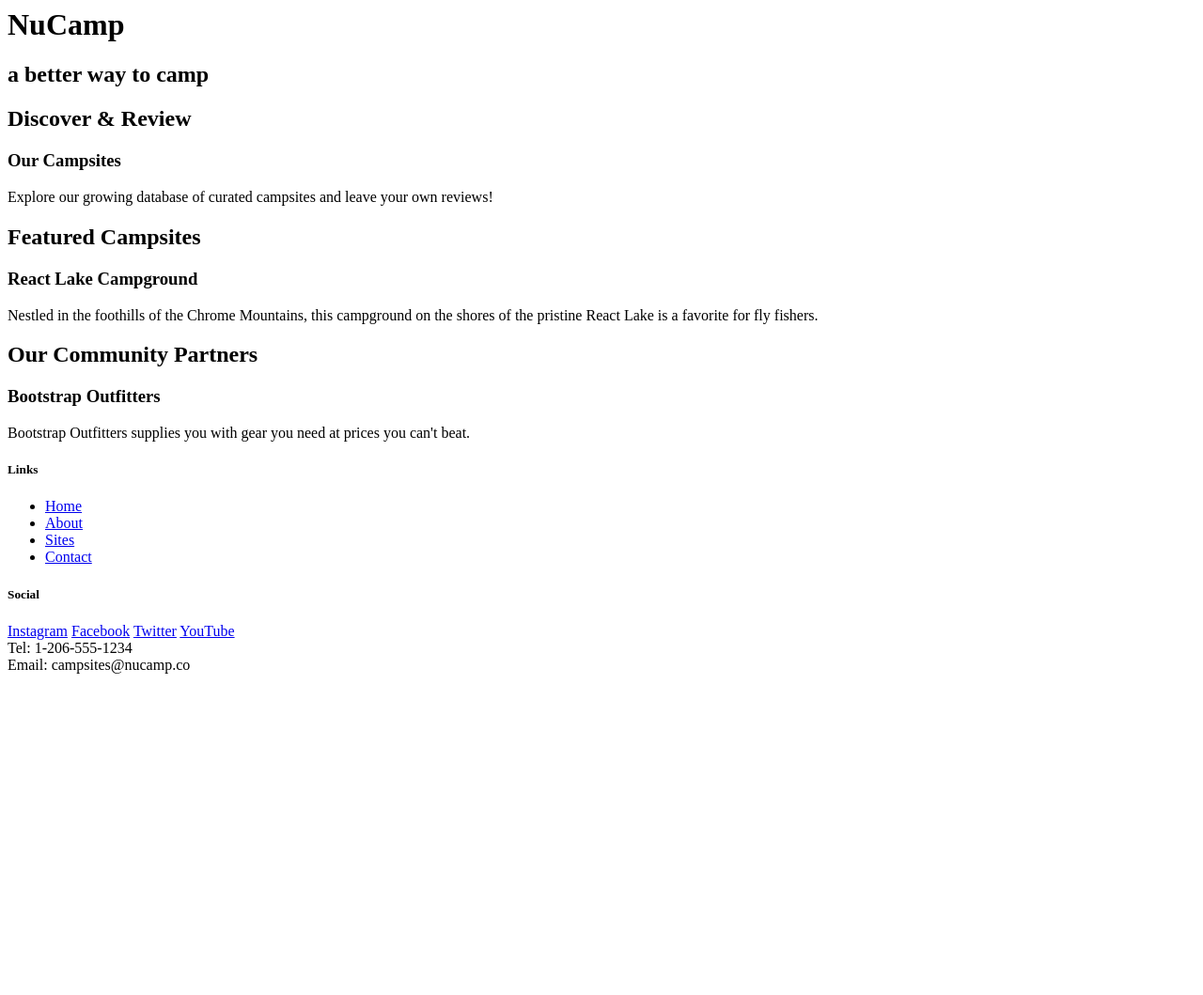
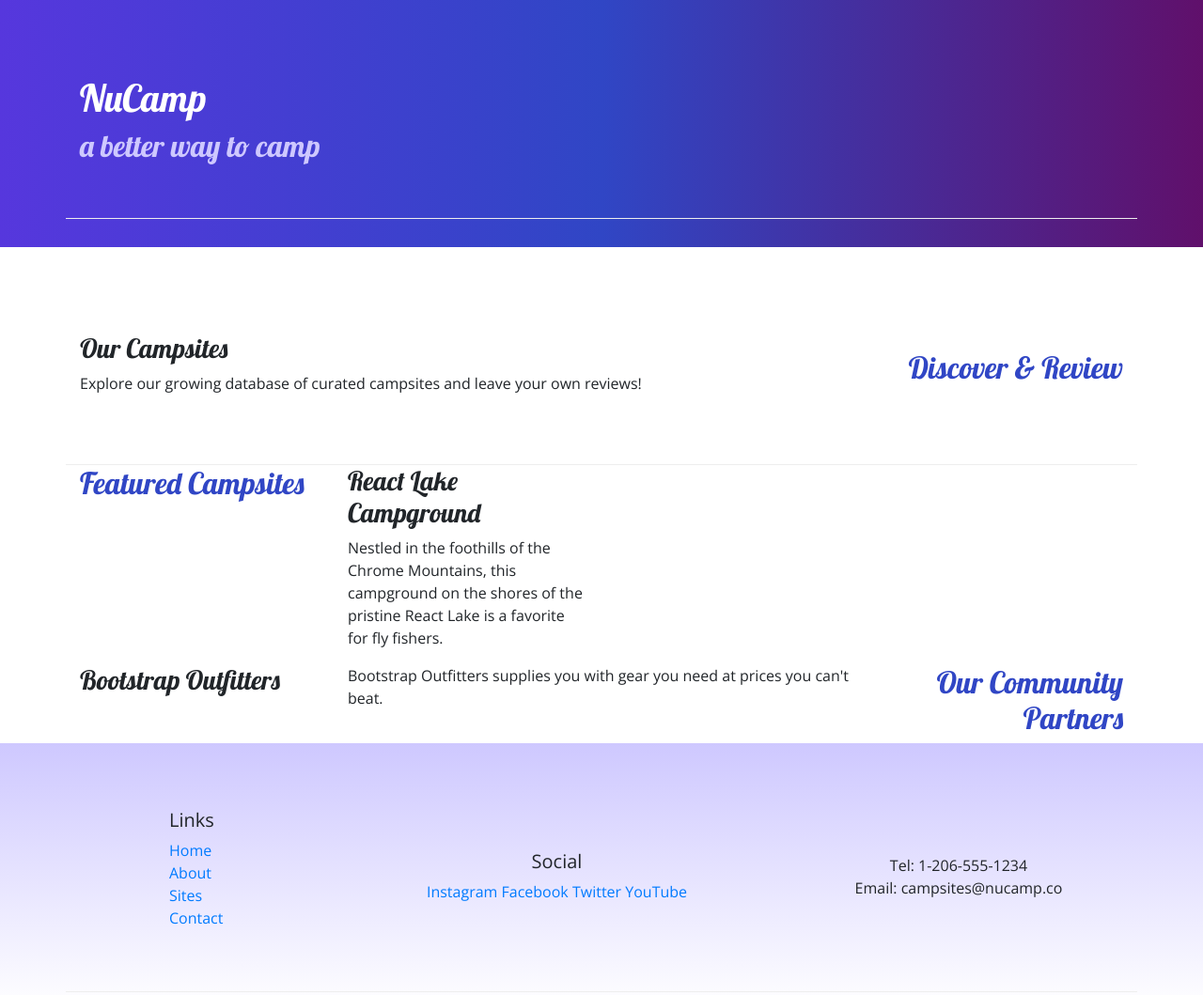
Before and after one commit to buddy97/nucampsite, a website: page index.html in a window 1280 px wide. Shown: the whole page at 94% size. Before the commit the page ends 800 px from the top, so only its background shows below. Drawn offline with nearby package versions, Linux system fonts and the light colour scheme.

Commit message:
End of wk1BootS

```diff
--- /dev/null
+++ b/css/styles.css
@@ -0,0 +1,26 @@
+body {
+    font-family: "Open Sans", sans-serif;
+}
+h1, h2, h3 {
+    font-family: "Lobster", cursive;
+}
+h2 {
+    color: #3046c5;
+}
+header h2 {
+    color: #CEC8FF;
+}
+footer {
+    background-image: linear-gradient(#CEC8FF, white);
+    padding: 20px 0;
+}
+.jumbotron {
+    padding: 30px;
+    background-image: linear-gradient(to right, #5637DD, #3046C5, #60106B);
+    color: white;
+}
+.row-content {
+    padding: 50px 0;
+    border-bottom: 1px ridge;
+    min-height: 200px;
+}
--- a/index.html
+++ b/index.html
@@ -1,59 +1,95 @@
 <html lang="en">
 
 <head>
+    <!-- Required meta tags always come first -->
     <meta charset="utf-8" />
+    <meta name="viewport" content="width=device-width, initial-scale=1" />
+
+    <!-- Bootstrap CSS -->
+    <link rel="stylesheet" href="node_modules/bootstrap/dist/css/bootstrap.min.css" />
+
+    <!-- Additional CSS must be placed after Bootstrap CSS -->
+    <link rel="stylesheet" href="https://fonts.googleapis.com/css?family=Lobster|Open+Sans" />
+    <link rel="stylesheet" href="css/styles.css" />
+
     <title>NuCamp: A Better Way To Camp</title>
 </head>
 
 <body>
 
-    <header>
-        <div>
+    <header class="jumbotron jumbotron-fluid">
+        <div class="container">
+            <div class="row row-content align-items-center">
+                <div class="col">
                     <h1>NuCamp</h1>
                     <h2>a better way to camp</h2>
                 </div>
+            </div>
+        </div>
     </header>
 
-    <div>
-        <h2>Discover & Review</h2>
+    <div class="container">
+        <div class="row row-content align-items-center">
+            <div class="col-sm-4 order-sm-last col-md-3">
+                <h2 class="text-sm-right">Discover & Review</h2>
+            </div>
+            <div class="col">
                 <h3>Our Campsites</h3>
                 <p>Explore our growing database of curated campsites and leave your own reviews!</p>
             </div>
-
-    <div>
-        <h2>Featured Campsites</h2>
-        <h3>React Lake Campground</h3>
-        <p>Nestled in the foothills of the Chrome Mountains, this campground on the shores of the pristine React Lake is
-            a favorite for fly fishers.</p>
         </div>
 
-    <div>
-        <h2>Our Community Partners</h2>
+        <div class="row">
+            <div class="col-sm-4 col-md-3">
+                <h2>Featured Campsites</h2>
+            </div>
+            <div class="col-sm-4 col-md-3">
+                <h3>React Lake Campground</h3>
+                <p>Nestled in the foothills of the Chrome Mountains, this campground on the shores of the pristine React
+                    Lake is a favorite for fly fishers.</p>
+            </div>
+        </div>
+
+        <div class="row">
+            <div class="col-sm-4 order-sm-last col-md-3">
+                <h2 class="text-sm-right">Our Community Partners</h2>
+            </div>
+            <div class="col-sm-4 col-md-3">
                 <h3>Bootstrap Outfitters</h3>
+            </div>
+            <div class="col">
                 <p>Bootstrap Outfitters supplies you with gear you need at prices you can't beat.</p>
+            </div>
+        </div>
     </div>
 
     <footer>
-        <div>
+        <div class="container">
+            <div class="row row-content align-items-center">
+                <div class="col-4 col-sm-2 offset-1">
                     <h5>Links</h5>
-            <ul>
-                <li><a href="#">Home</a></li>
-                <li><a href="#">About</a></li>
+                    <ul class="list-unstyled">
+                        <li><a href="index.html">Home</a></li>
+                        <li><a href="aboutus.html">About</a></li>
                         <li><a href="#">Sites</a></li>
                         <li><a href="#">Contact</a></li>
                     </ul>
                 </div>
-        <div>
+                <div class="col-6 col-sm-5 text-center">
                     <h5>Social</h5>
                     <a href="http://instagram.com/">Instagram</a>
                     <a href="http://facebook.com/">Facebook</a>
                     <a href="http://twitter.com/">Twitter</a>
                     <a href="http://youtube.com/">YouTube</a>
                 </div>
-        <div>
+                <div class="col-sm-4 text-center">
                     Tel: 1-206-555-1234<br />
                     Email: campsites@nucamp.co
                 </div>
+            </div>
+        </div>
+    </footer>
+
         <!-- jQuery must come first, then Popper.js, then the Bootstrap JavaScript plugins.-->
         <script src="node_modules/jquery/dist/jquery.slim.min.js"></script>
         <script src="node_modules/popper.js/dist/umd/popper.min.js"></script>
```
Also changed, not shown: aboutus.html (added, +106 -0 lines). Lines whose indentation alone changed are shown as unchanged.
